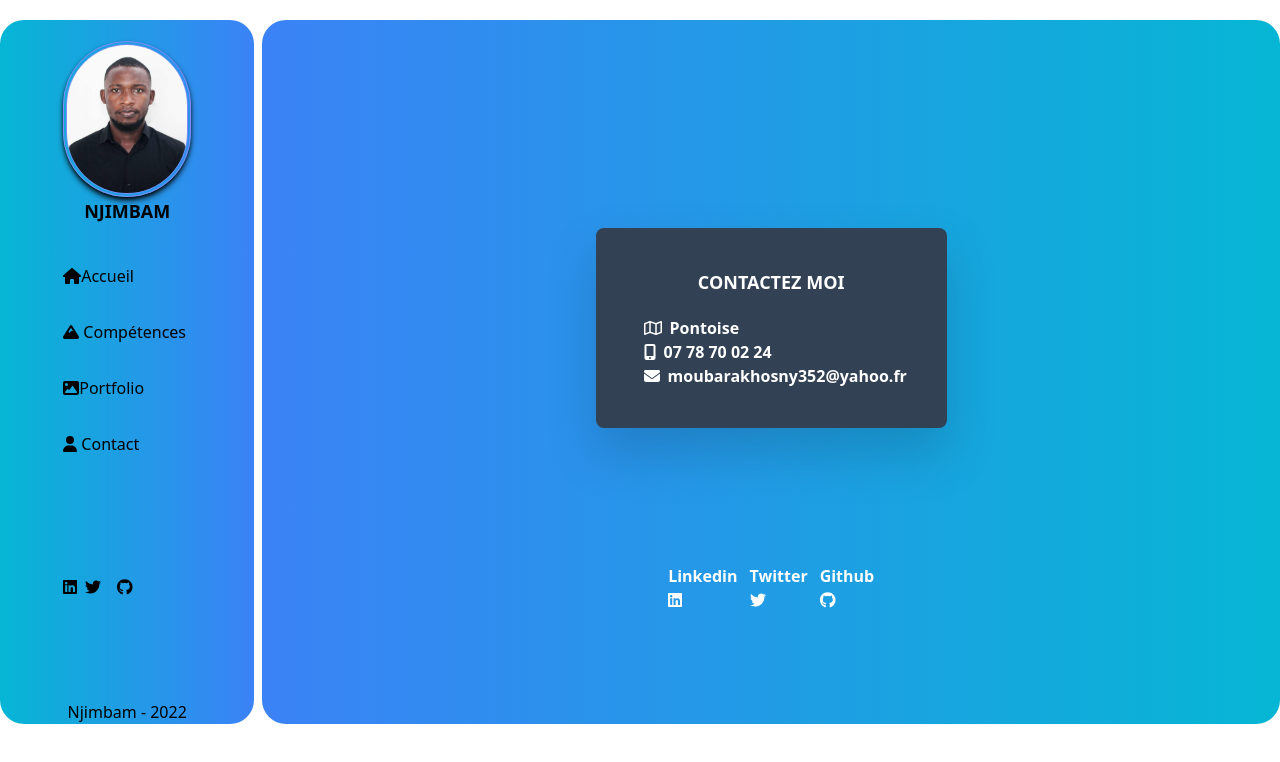
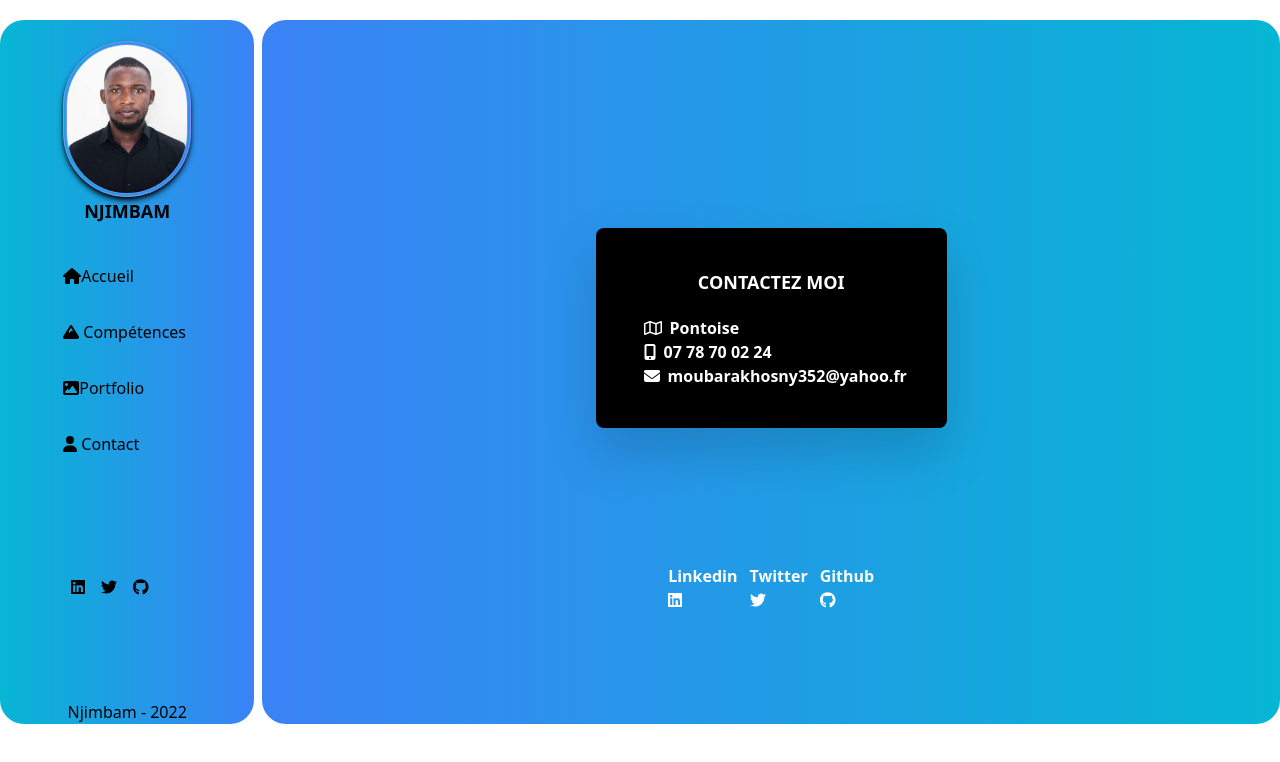
Before and after one commit to njimbamI/DIPBOOST-MASTER, a React (Create React App) app: page /contact in a window 1280 px wide. Shown: the top 762 px of the page. Built offline with nearby package versions, Linux system fonts and the light colour scheme.

Commit message:
4 commit

```diff
--- a/src/navigation/Navigation.js
+++ b/src/navigation/Navigation.js
@@ -29,13 +29,13 @@ const Navigation = () => {
             <div>
                 <ul className='flex items-center sm:grid-rows-none'>
                     <li>
-                        <a href='dipboost.com'><FontAwesomeIcon className=' hover:text-white' icon={faLinkedin}/></a>
+                        <a href='https://www.linkedin.com/in/ibrahim-moubarak-njimbam-b8b286168/'  target="_blank" rel="noopener noreferrer"><FontAwesomeIcon className='px-2 hover:text-white' icon={faLinkedin}/></a>
                     </li>
                     <li>
-                        <a href='dipboost.com'><FontAwesomeIcon className='px-2 hover:text-white' icon={faTwitter}/></a>
+                        <a href='dipboost.com' target="_blank" rel="noopener noreferrer"><FontAwesomeIcon className='px-2 hover:text-white' icon={faTwitter}/></a>
                     </li>
                     <li>
-                        <a href='dipboost.com' ><FontAwesomeIcon className='px-2 hover:text-white' icon={faGithub}/></a>
+                        <a href='https://github.com/njimbamI' target="_blank" rel="noopener noreferrer"  ><FontAwesomeIcon className='px-2 hover:text-white' icon={faGithub}/></a>
                     </li>
 
                 </ul>
--- a/src/pages/Contact.js
+++ b/src/pages/Contact.js
@@ -15,7 +15,7 @@ const Contact = () => {
             <Navigation />
             <div className='contenu'>
                 <div className='flex flex-row justify-center items-center py-24'>
-                    <ul className='bg-slate-700 rounded-lg drop-shadow-2xl p-10'>
+                    <ul className='bg-black rounded-lg drop-shadow-2xl p-10'>
                     <h1 className='pb-5 text-center uppercase text-lg font-bold'>Contactez moi</h1>
                         <li> <FontAwesomeIcon className='px-2' icon={faMap} />Pontoise</li>
                         <li> <FontAwesomeIcon className='px-2' icon={faMobileAlt} />
@@ -33,19 +33,19 @@ const Contact = () => {
                 <div className='pt-10'>
                     <ul className='flex items-center justify-center'>
                         <li className='pr-3'>
-                            <a href='dipboost.com'>
+                            <a href='https://www.linkedin.com/in/ibrahim-moubarak-njimbam-b8b286168/'target="_blank" rel="noopener noreferrer">
                                 <h4>Linkedin</h4>
                                 <FontAwesomeIcon icon={faLinkedin} />
                             </a>
                         </li>
                         <li className='pr-3'>
-                            <a href='google.com' target='' rel=''>
+                            <a href='google.com' target="_blank" rel="noopener noreferrer">
                                 <h4> Twitter</h4>
                                 <FontAwesomeIcon icon={faTwitter} />
                             </a>
                         </li>
                         <li>
-                            <a href='dipboost.com' >
+                            <a href='https://github.com/njimbamI'target="_blank" rel="noopener noreferrer" >
                                 <h4>  Github</h4>
                                 <FontAwesomeIcon icon={faGithub} />
                             </a>
```
